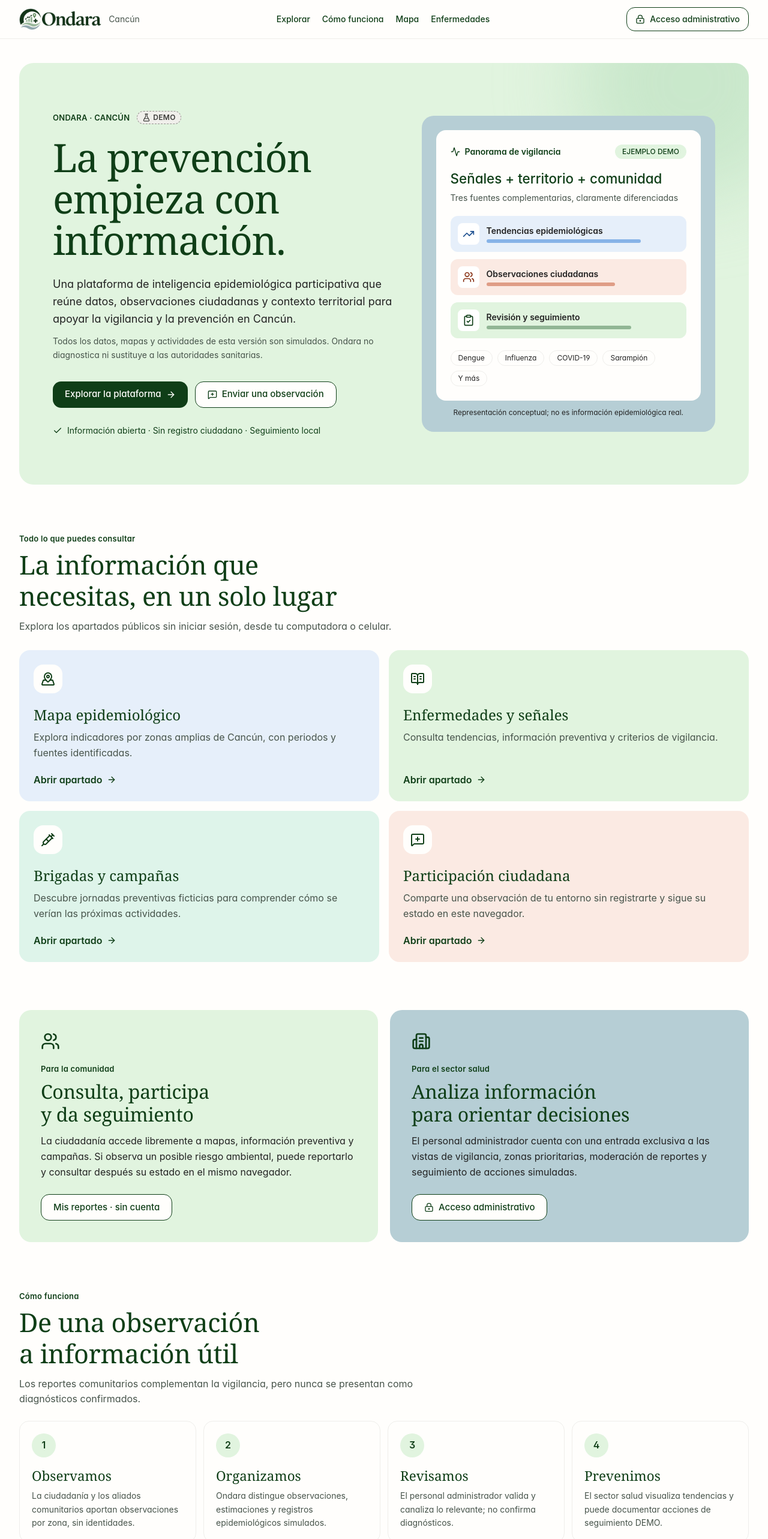
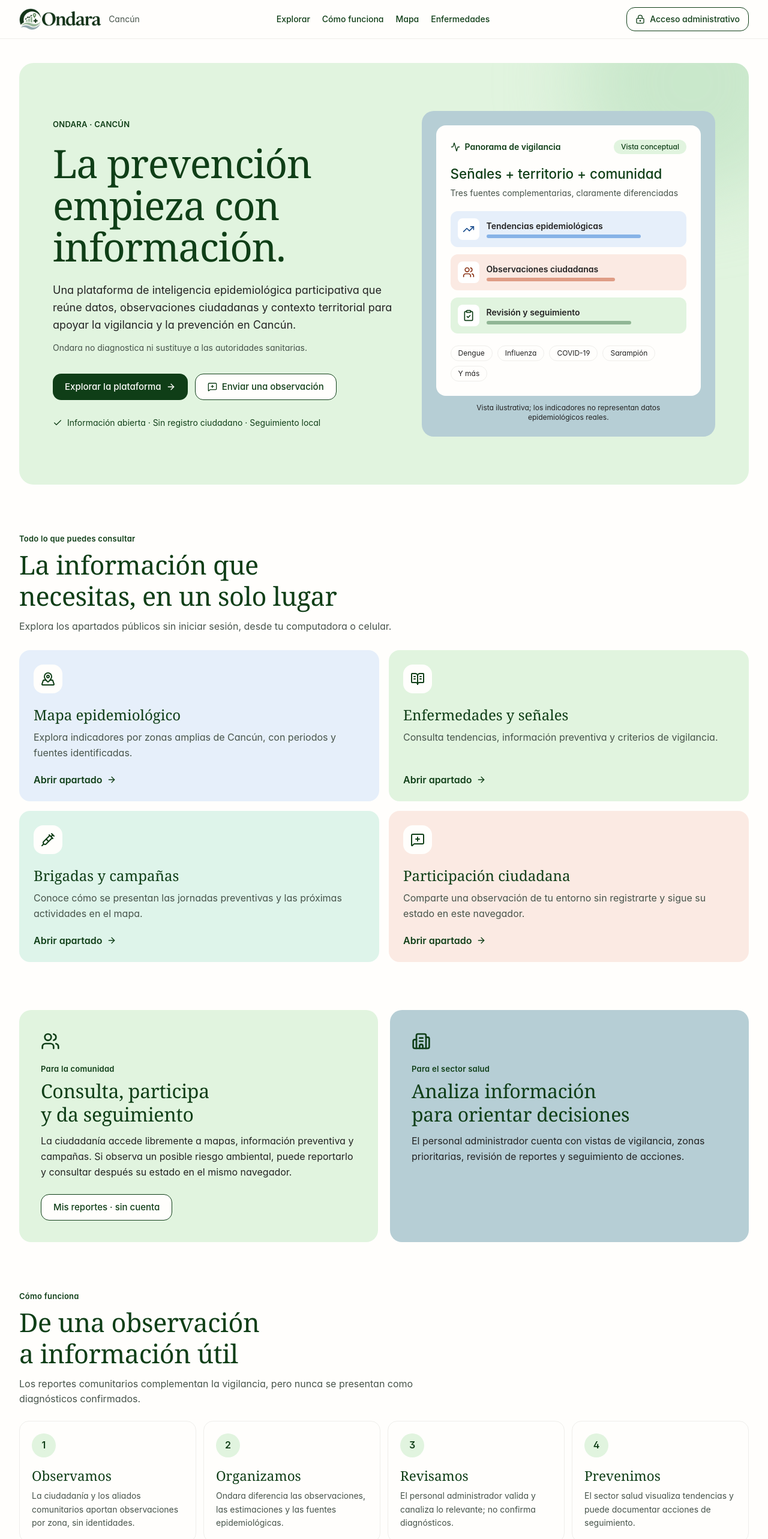
Before and after one commit to FranCiscoK18/TucanthonV3, a React (Vite) app: page / in a window 1280 px wide. Shown: the top 2566 px of the page at 60% size. Built offline with nearby package versions, Linux system fonts and the light colour scheme.

Commit message:
style: pulir LandingPage.tsx para presentación

```diff
--- a/src/pages/LandingPage.tsx
+++ b/src/pages/LandingPage.tsx
@@ -1,6 +1,5 @@
-import { Activity, ArrowRight, BookOpenText, Building2, Check, ClipboardCheck, LockKeyhole, MapPinned, MessageSquarePlus, ShieldCheck, Syringe, TrendingUp, Users } from 'lucide-react';
+import { Activity, ArrowRight, BookOpenText, Building2, Check, ClipboardCheck, MapPinned, MessageSquarePlus, ShieldCheck, Syringe, TrendingUp, Users } from 'lucide-react';
 import { Link } from 'react-router';
-import { DemoTag } from '../components/ui/Badges';
 import { ButtonLink } from '../components/ui/Button';
 import { Notice } from '../components/ui/Notice';
 import { useDocumentTitle } from '../hooks/useDocumentTitle';
@@ -8,15 +7,15 @@ import { useDocumentTitle } from '../hooks/useDocumentTitle';
 const FEATURES = [
   { title: 'Mapa epidemiológico', text: 'Explora indicadores por zonas amplias de Cancún, con periodos y fuentes identificadas.', to: '/mapa', icon: MapPinned, tone: 'bg-estimado-50' },
   { title: 'Enfermedades y señales', text: 'Consulta tendencias, información preventiva y criterios de vigilancia.', to: '/enfermedades', icon: BookOpenText, tone: 'bg-keylime-wash' },
-  { title: 'Brigadas y campañas', text: 'Descubre jornadas preventivas ficticias para comprender cómo se verían las próximas actividades.', to: '/brigadas', icon: Syringe, tone: 'bg-brigada-50' },
+  { title: 'Brigadas y campañas', text: 'Conoce cómo se presentan las jornadas preventivas y las próximas actividades en el mapa.', to: '/brigadas', icon: Syringe, tone: 'bg-brigada-50' },
   { title: 'Participación ciudadana', text: 'Comparte una observación de tu entorno sin registrarte y sigue su estado en este navegador.', to: '/reportar', icon: MessageSquarePlus, tone: 'bg-ciudadano-50' },
 ] as const;
 
 const STEPS = [
   { title: 'Observamos', text: 'La ciudadanía y los aliados comunitarios aportan observaciones por zona, sin identidades.' },
-  { title: 'Organizamos', text: 'Ondara distingue observaciones, estimaciones y registros epidemiológicos simulados.' },
+  { title: 'Organizamos', text: 'Ondara diferencia las observaciones, las estimaciones y las fuentes epidemiológicas.' },
   { title: 'Revisamos', text: 'El personal administrador valida y canaliza lo relevante; no confirma diagnósticos.' },
-  { title: 'Prevenimos', text: 'El sector salud visualiza tendencias y puede documentar acciones de seguimiento DEMO.' },
+  { title: 'Prevenimos', text: 'El sector salud visualiza tendencias y puede documentar acciones de seguimiento.' },
 ] as const;
 
 export function LandingPage() {
@@ -29,7 +28,6 @@ export function LandingPage() {
           <div>
             <div className="flex flex-wrap items-center gap-3">
               <span className="eyebrow">ONDARA · CANCÚN</span>
-              <DemoTag />
             </div>
             <h1 className="mt-5 max-w-[14ch] text-[clamp(2.75rem,5.1vw,5rem)] leading-[1.06]">
               La prevención empieza con información.
@@ -38,7 +36,7 @@ export function LandingPage() {
               Una plataforma de inteligencia epidemiológica participativa que reúne datos, observaciones ciudadanas y contexto territorial para apoyar la vigilancia y la prevención en Cancún.
             </p>
             <p className="mt-3 max-w-xl text-sm leading-relaxed text-muted">
-              Todos los datos, mapas y actividades de esta versión son simulados. Ondara no diagnostica ni sustituye a las autoridades sanitarias.
+              Ondara no diagnostica ni sustituye a las autoridades sanitarias.
             </p>
             <div className="mt-8 flex flex-wrap gap-3">
               <ButtonLink to="/inicio" icon={ArrowRight} iconPosition="end">Explorar la plataforma</ButtonLink>
@@ -54,7 +52,7 @@ export function LandingPage() {
               <div className="rounded-[16px] bg-cream-paper p-5 sm:p-6">
                 <div className="flex items-center justify-between gap-3">
                   <span className="flex items-center gap-2 text-sm font-semibold text-forest-ink"><Activity className="size-4" /> Panorama de vigilancia</span>
-                  <span className="rounded-full bg-keylime-wash px-3 py-1 text-xs font-medium text-forest-ink">EJEMPLO DEMO</span>
+                  <span className="rounded-full bg-keylime-wash px-3 py-1 text-xs font-medium text-forest-ink">Vista conceptual</span>
                 </div>
                 <p className="mt-4 text-[1.4rem] font-medium text-forest-ink">Señales + territorio + comunidad</p>
                 <p className="mt-1 text-sm text-muted">Tres fuentes complementarias, claramente diferenciadas</p>
@@ -71,7 +69,7 @@ export function LandingPage() {
                   <span className="rounded-full border border-border-mist px-3 py-1 text-xs">Y más</span>
                 </div>
               </div>
-              <p className="mt-3 text-center text-xs text-charcoal">Representación conceptual; no es información epidemiológica real.</p>
+              <p className="mt-3 text-center text-xs text-charcoal">Vista ilustrativa; los indicadores no representan datos epidemiológicos reales.</p>
             </div>
           </div>
         </div>
@@ -107,8 +105,7 @@ export function LandingPage() {
           <Building2 className="size-8 text-forest-ink" />
           <p className="eyebrow mt-5">Para el sector salud</p>
           <h2 className="mt-2 text-[2rem]">Analiza información para orientar decisiones</h2>
-          <p className="mt-3 leading-relaxed">El personal administrador cuenta con una entrada exclusiva a las vistas de vigilancia, zonas prioritarias, moderación de reportes y seguimiento de acciones simuladas.</p>
-          <ButtonLink to="/acceso" variant="secondary" icon={LockKeyhole} className="mt-6">Acceso administrativo</ButtonLink>
+          <p className="mt-3 leading-relaxed">El personal administrador cuenta con vistas de vigilancia, zonas prioritarias, revisión de reportes y seguimiento de acciones.</p>
         </div>
       </section>
 
@@ -132,7 +129,7 @@ export function LandingPage() {
         <div className="max-w-2xl">
           <p className="text-xs font-semibold uppercase tracking-widest text-sage-mist">Participación abierta</p>
           <h2 className="mt-3 text-[2rem] text-cream-paper sm:text-[2.7rem]">Tu entorno también cuenta.</h2>
-          <p className="mt-3 text-cream-paper/85">Consulta la información pública o comparte una observación sin registrarte. En esta versión todo es una simulación educativa.</p>
+          <p className="mt-3 text-cream-paper/85">Conoce cómo la participación comunitaria puede apoyar la vigilancia y la prevención.</p>
         </div>
         <div className="mt-6 flex shrink-0 flex-wrap gap-3 lg:mt-0">
           <ButtonLink to="/mapa" variant="secondary" icon={MapPinned}>Ver mapa</ButtonLink>
@@ -141,7 +138,7 @@ export function LandingPage() {
       </section>
       <Notice tone="integrity" title="Integridad de la información">
         <ShieldCheck className="mr-1 inline size-4" aria-hidden="true" />
-        Las observaciones ciudadanas no confirman casos ni brotes. Los resultados de la DEMO no provienen de fuentes oficiales ni representan condiciones reales de salud.
+        Las observaciones ciudadanas no confirman casos ni brotes. Los indicadores mostrados utilizan datos ilustrativos y no representan condiciones reales de salud.
       </Notice>
     </div>
   );
```
